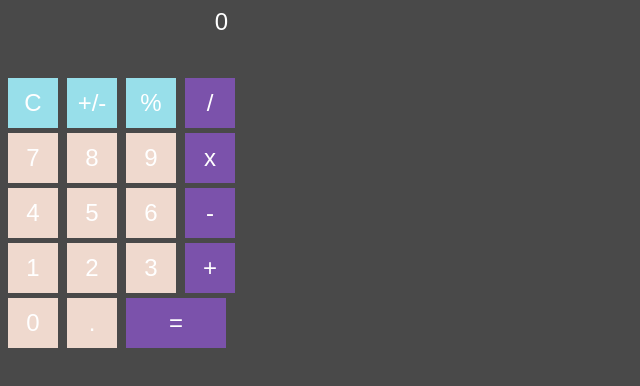
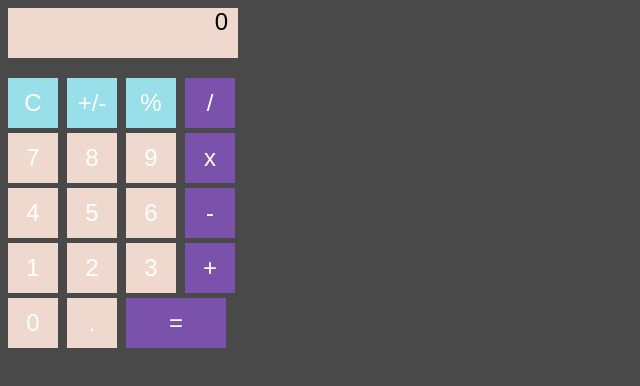
Before and after one commit to FiX1iN1iT/DNA_course, a plain HTML site: page calculator.html in a window 1280 px wide. Shown: the whole page, without its empty margins (0-640 px from the left). Drawn offline with Linux system fonts and the light colour scheme.

Commit message:
lab1.4 done

```diff
--- a/main.css
+++ b/main.css
@@ -46,9 +46,8 @@
     height: 50px;
     margin-bottom: 15px;         /* отступ снизу */
     padding-right: 10px;         /* выступ справа */
-    background: #494949; /* цвет можно задавать и таким образом */
+    background: #EFD9CE; /* цвет можно задавать и таким образом */
     text-align: right;           /* примагнитим текст к правой стороне */
-    color: #ffffff;              /* цвет текста белый */
     font-size: 1.5rem;
     font-family: Arial, Helvetica, sans-serif;
   }
```
